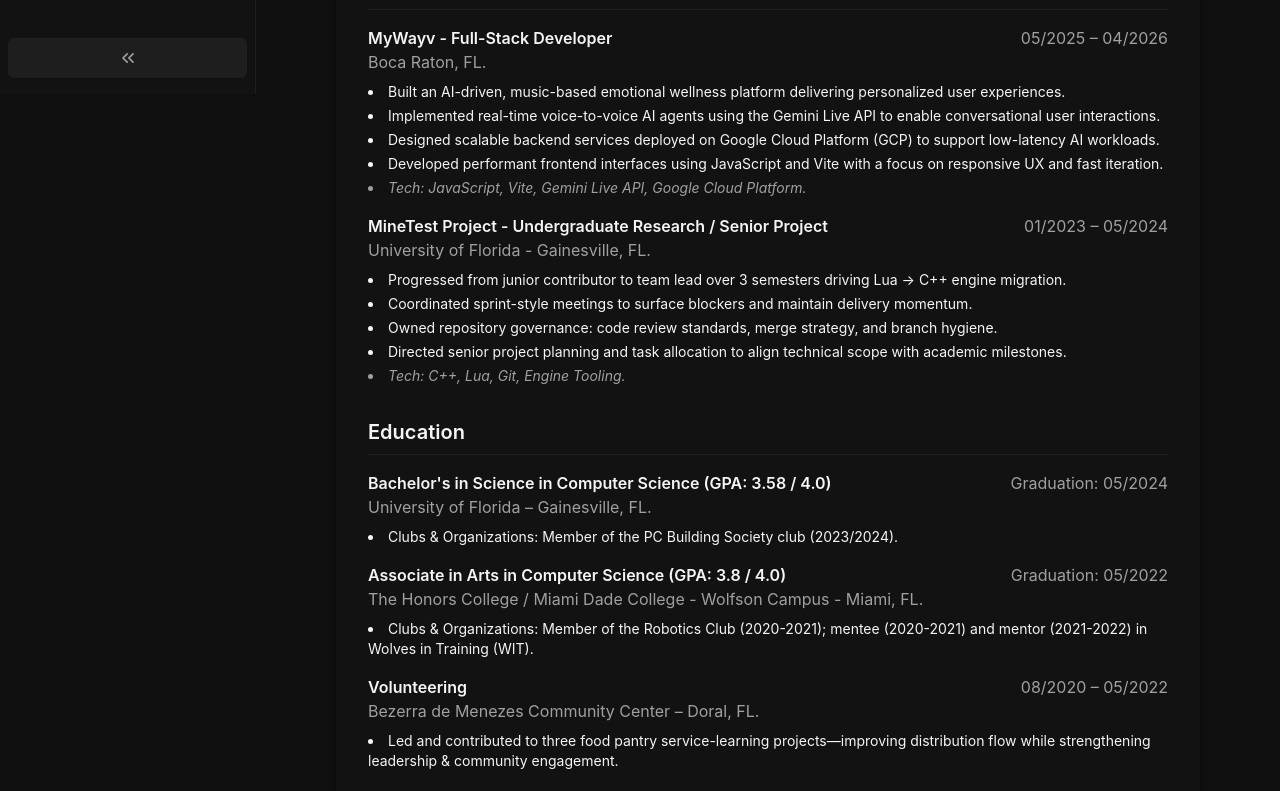
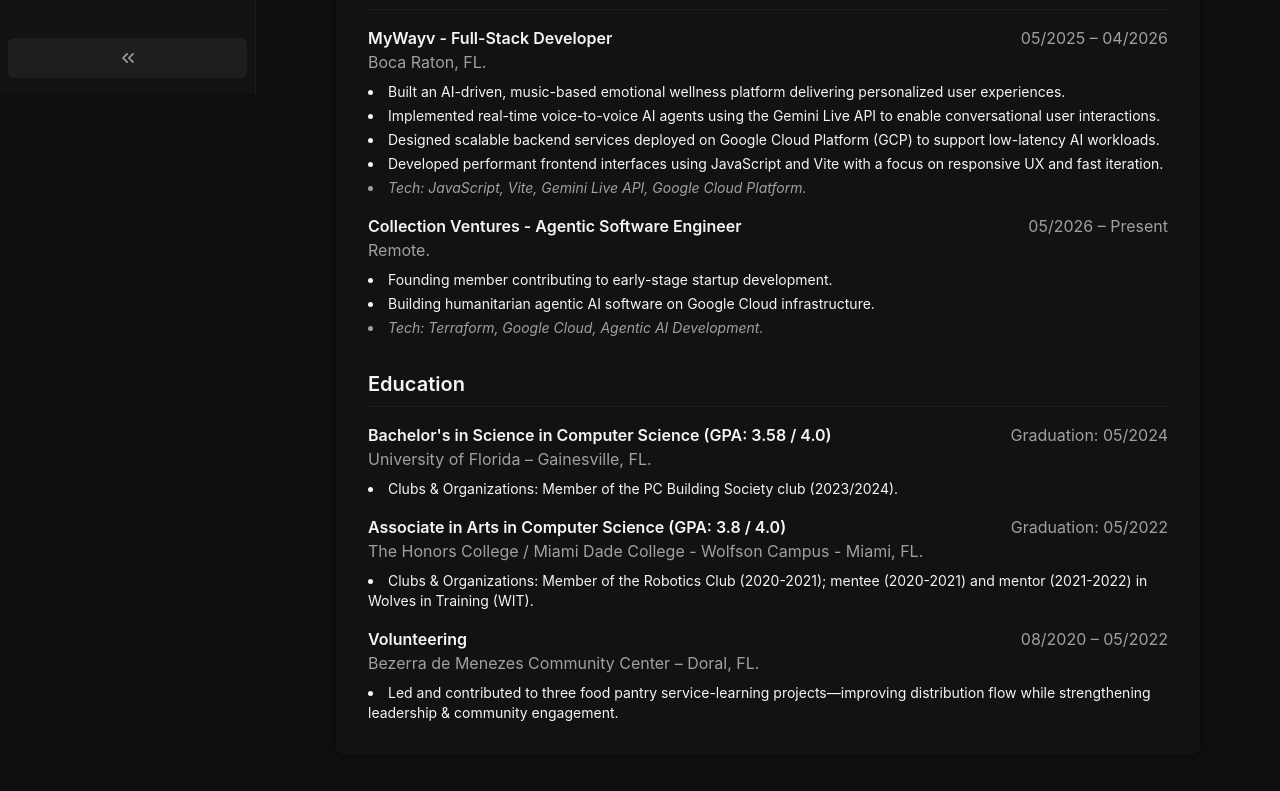
Before and after one commit to erikcompanhone/Personal-Portfolio, a React (Vite) app: page /resume in a window 1280 px wide. Shown: the part 706-1497 px from the top of the page. Built offline with nearby package versions, Linux system fonts and the light colour scheme.

Commit message:
replace Minetest with Collection Ventures on Resume, update date to May 2026

```diff
--- a/src/pages/Resume.tsx
+++ b/src/pages/Resume.tsx
@@ -24,7 +24,7 @@
           <PrinterIcon size={18} /> Print / PDF
         </button>
       </div>
-      <div className="text-xs text-muted mb-4 print:mb-2 italic print:text-black">Updated Apr 2026</div>
+      <div className="text-xs text-muted mb-4 print:mb-2 italic print:text-black">Updated May 2026</div>
   <div className="md:hidden mb-4 print:hidden" />
 
       {/* Print styles (scoped) */}
@@ -161,16 +161,14 @@
             </div>
             <div>
               <div className="flex justify-between items-start gap-4 print:gap-2">
-                <h4 className="font-semibold flex-1">MineTest Project - Undergraduate Research / Senior Project</h4>
-                <span className="text-muted whitespace-nowrap text-right print:text-[0.6rem]">01/2023 – 05/2024</span>
+                <h4 className="font-semibold flex-1">Collection Ventures - Agentic Software Engineer</h4>
+                <span className="text-muted whitespace-nowrap text-right print:text-[0.6rem]">05/2026 – Present</span>
               </div>
-              <p className="text-muted">University of Florida - Gainesville, FL.</p>
+              <p className="text-muted">Remote.</p>
               <ul className="list-disc list-inside mt-2 text-sm space-y-1">
-                <li>Progressed from junior contributor to team lead over 3 semesters driving Lua → C++ engine migration.</li>
-                <li>Coordinated sprint-style meetings to surface blockers and maintain delivery momentum.</li>
-                <li>Owned repository governance: code review standards, merge strategy, and branch hygiene.</li>
-                <li>Directed senior project planning and task allocation to align technical scope with academic milestones.</li>
-                <li className="italic text-muted">Tech: C++, Lua, Git, Engine Tooling.</li>
+                <li>Founding member contributing to early-stage startup development.</li>
+                <li>Building humanitarian agentic AI software on Google Cloud infrastructure.</li>
+                <li className="italic text-muted">Tech: Terraform, Google Cloud, Agentic AI Development.</li>
               </ul>
           </div>
         </section>
```
